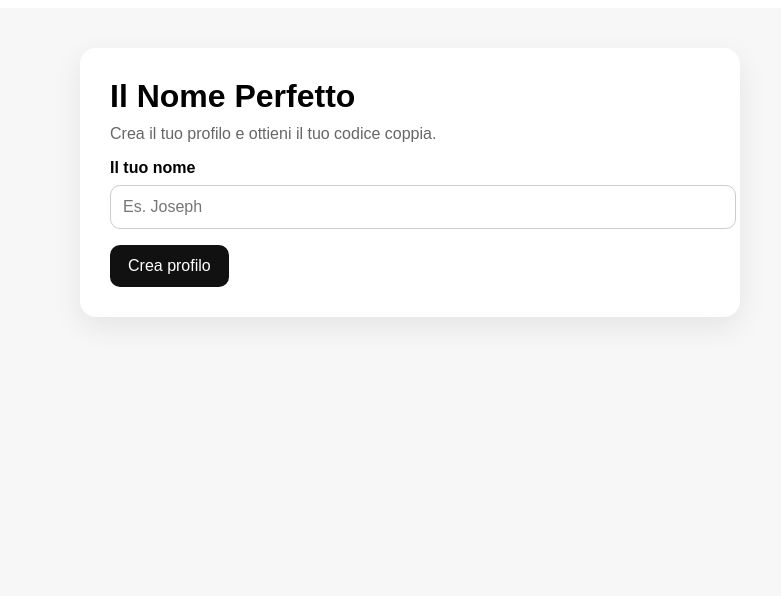
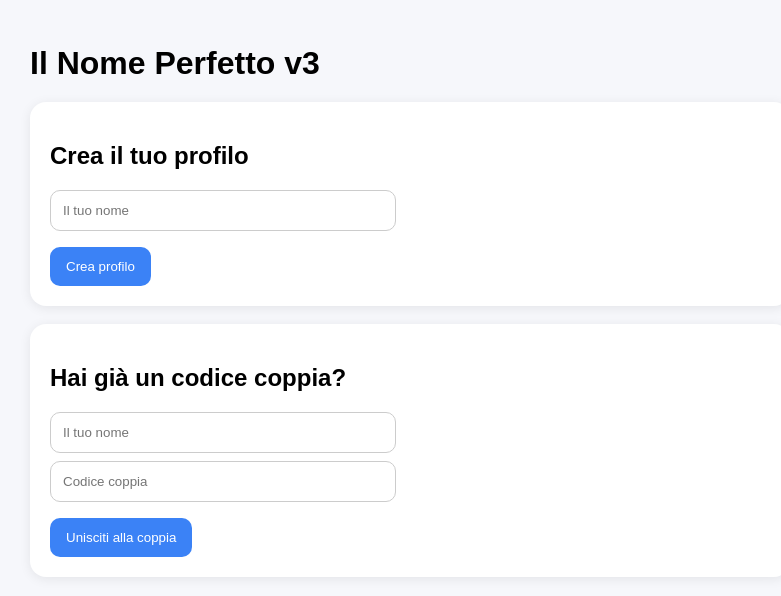
Before and after one commit to JpHmassari/baby-name-app, a React (Vite) app: page / in a window 1280 px wide. Shown: the top 596 px of the page, without its empty margins (230-1011 px from the left). Built offline with nearby package versions, Linux system fonts and the light colour scheme; no server answers.

Commit message:
Add files via upload

```diff
--- a/index.html
+++ b/index.html
@@ -3,7 +3,7 @@
   <head>
     <meta charset="UTF-8" />
     <meta name="viewport" content="width=device-width, initial-scale=1.0" />
-    <title>Il Nome Perfetto</title>
+    <title>Il Nome Perfetto v3</title>
   </head>
   <body>
     <div id="root"></div>
--- a/package.json
+++ b/package.json
@@ -1,7 +1,7 @@
 {
-  "name": "baby-names-app",
+  "name": "baby-names-app-v3",
   "private": true,
-  "version": "1.0.0",
+  "version": "3.0.0",
   "type": "module",
   "scripts": {
     "dev": "vite",
--- a/src/App.jsx
+++ b/src/App.jsx
@@ -1,177 +1,260 @@
-import React, { useState } from "react";
+import React, { useEffect, useMemo, useState } from "react";
 import { supabase } from "./lib/supabase";
+import { LOCAL_PROFILE_KEY, MOCK_NAMES, generateCoupleCode, normalizeProfile } from "./lib/helpers";
 
 export default function App() {
+  const [profile, setProfile] = useState(null);
+  const [partner, setPartner] = useState(null);
+  const [loading, setLoading] = useState(true);
   const [name, setName] = useState("");
+  const [joinName, setJoinName] = useState("");
+  const [joinCode, setJoinCode] = useState("");
   const [message, setMessage] = useState("");
-  const [profileCreated, setProfileCreated] = useState(false);
-  const [coupleCode, setCoupleCode] = useState("");
-  const [loading, setLoading] = useState(false);
+  const [view, setView] = useState("home");
+  const [index, setIndex] = useState(0);
+  const current = MOCK_NAMES[index];
 
-  function generateCoupleCode() {
-    return Math.random().toString(36).substring(2, 8).toUpperCase();
+  useEffect(() => {
+    restoreProfile();
+  }, []);
+
+  async function restoreProfile() {
+    const savedId = localStorage.getItem(LOCAL_PROFILE_KEY);
+    if (!savedId) {
+      setLoading(false);
+      return;
+    }
+
+    const { data, error } = await supabase.from("profiles").select("*").eq("id", savedId).single();
+    if (!error && data) {
+      const p = normalizeProfile(data);
+      setProfile(p);
+      await loadPartner(p);
+    }
+    setLoading(false);
+  }
+
+  async function loadPartner(p) {
+    const { data } = await supabase
+      .from("profiles")
+      .select("*")
+      .eq("couple_code", p.coupleCode)
+      .neq("id", p.id)
+      .limit(1);
+
+    if (data && data.length > 0) setPartner(normalizeProfile(data[0]));
   }
 
   async function createProfile() {
     setMessage("");
-
     if (!name.trim()) {
-      setMessage("⚠️ Inserisci il tuo nome");
+      setMessage("Inserisci il tuo nome");
       return;
     }
 
-    setLoading(true);
-
-    const newCoupleCode = generateCoupleCode();
-
-    const { data, error } = await supabase
-      .from("profiles")
-      .insert({
-        name: name.trim(),
-        couple_code: newCoupleCode,
-        partner_name: null,
-        liked_names: [],
-        loved_names: [],
-        disliked_names: []
-      })
-      .select();
-
-    setLoading(false);
+    const coupleCode = generateCoupleCode();
+    const { data, error } = await supabase.from("profiles").insert({
+      name: name.trim(),
+      couple_code: coupleCode,
+      liked_names: [],
+      loved_names: [],
+      disliked_names: []
+    }).select().single();
 
     if (error) {
-      console.error("SUPABASE ERROR:", error);
-      setMessage("❌ Errore Supabase: " + error.message);
+      console.error(error);
+      setMessage("Errore Supabase: " + error.message);
       return;
     }
 
-    setProfileCreated(true);
-    setCoupleCode(newCoupleCode);
-    setMessage("✅ Profilo creato correttamente!");
-    console.log("Profilo creato:", data);
+    localStorage.setItem(LOCAL_PROFILE_KEY, data.id);
+    const p = normalizeProfile(data);
+    setProfile(p);
+    setView("dashboard");
+    setMessage("Profilo creato correttamente! Codice coppia: " + p.coupleCode);
+  }
+
+  async function joinCouple() {
+    setMessage("");
+    if (!joinName.trim() || !joinCode.trim()) {
+      setMessage("Inserisci nome e codice coppia");
+      return;
+    }
+
+    const code = joinCode.trim().toUpperCase();
+    const { data: existing, error: lookupError } = await supabase
+      .from("profiles")
+      .select("*")
+      .eq("couple_code", code)
+      .limit(1);
+
+    if (lookupError || !existing || existing.length === 0) {
+      setMessage("Codice coppia non trovato");
+      return;
+    }
+
+    const partnerRow = existing[0];
+
+    const { data, error } = await supabase.from("profiles").insert({
+      name: joinName.trim(),
+      couple_code: code,
+      partner_name: partnerRow.name,
+      liked_names: [],
+      loved_names: [],
+      disliked_names: []
+    }).select().single();
+
+    if (error) {
+      console.error(error);
+      setMessage("Errore Supabase: " + error.message);
+      return;
+    }
+
+    await supabase.from("profiles").update({ partner_name: joinName.trim() }).eq("id", partnerRow.id);
+
+    localStorage.setItem(LOCAL_PROFILE_KEY, data.id);
+    const p = normalizeProfile(data);
+    setProfile(p);
+    setPartner(normalizeProfile(partnerRow));
+    setView("dashboard");
+    setMessage("Collegamento completato con successo!");
+  }
+
+  async function vote(voteType) {
+    if (!profile || !current) return;
+
+    const liked = new Set(profile.liked || []);
+    const loved = new Set(profile.loved || []);
+    const disliked = new Set(profile.disliked || []);
+
+    if (voteType === "liked") {
+      liked.add(current.name);
+      disliked.delete(current.name);
+    }
+    if (voteType === "loved") {
+      liked.add(current.name);
+      loved.add(current.name);
+      disliked.delete(current.name);
+    }
+    if (voteType === "disliked") {
+      disliked.add(current.name);
+      liked.delete(current.name);
+      loved.delete(current.name);
+    }
+
+    const patch = {
+      liked_names: Array.from(liked),
+      loved_names: Array.from(loved),
+      disliked_names: Array.from(disliked)
+    };
+
+    const { error } = await supabase.from("profiles").update(patch).eq("id", profile.id);
+    if (error) {
+      console.error(error);
+      setMessage("Errore salvataggio voto: " + error.message);
+      return;
+    }
+
+    const updated = {
+      ...profile,
+      liked: patch.liked_names,
+      loved: patch.loved_names,
+      disliked: patch.disliked_names
+    };
+    setProfile(updated);
+    setMessage("Preferenza salvata: " + current.name);
+
+    if (index < MOCK_NAMES.length - 1) setIndex(index + 1);
+    else setView("results");
+  }
+
+  async function refreshMatches() {
+    if (!profile) return;
+    await loadPartner(profile);
+    setView("results");
+  }
+
+  const matches = useMemo(() => {
+    if (!profile || !partner) return [];
+    const mine = new Set([...(profile.liked || []), ...(profile.loved || [])]);
+    const theirs = new Set([...(partner.liked || []), ...(partner.loved || [])]);
+    return Array.from(mine).filter((name) => theirs.has(name));
+  }, [profile, partner]);
+
+  if (loading) return <div className="container"><h2>Caricamento...</h2></div>;
+
+  if (!profile) {
+    return (
+      <div className="container">
+        <h1>Il Nome Perfetto v3</h1>
+        <div className="card">
+          <h2>Crea il tuo profilo</h2>
+          <input value={name} onChange={(e) => setName(e.target.value)} placeholder="Il tuo nome" />
+          <button onClick={createProfile}>Crea profilo</button>
+        </div>
+
+        <div className="card">
+          <h2>Hai già un codice coppia?</h2>
+          <input value={joinName} onChange={(e) => setJoinName(e.target.value)} placeholder="Il tuo nome" />
+          <input value={joinCode} onChange={(e) => setJoinCode(e.target.value.toUpperCase())} placeholder="Codice coppia" maxLength={6} />
+          <button onClick={joinCouple}>Unisciti alla coppia</button>
+        </div>
+
+        {message && <p className="message">{message}</p>}
+      </div>
+    );
+  }
+
+  if (view === "dashboard") {
+    return (
+      <div className="container">
+        <h1>Il Nome Perfetto v3</h1>
+        <div className="card">
+          <p><strong>Profilo:</strong> {profile.name}</p>
+          <p><strong>Codice coppia:</strong> {profile.coupleCode}</p>
+          <p><strong>Partner:</strong> {partner ? partner.name : "non ancora collegato"}</p>
+          <p><strong>Like:</strong> {profile.liked.length} · <strong>Adoro:</strong> {profile.loved.length} · <strong>No:</strong> {profile.disliked.length}</p>
+          <button onClick={() => navigator.clipboard.writeText(profile.coupleCode)}>Copia codice coppia</button>
+          <button onClick={() => { setView("swipe"); setIndex(0); }}>Inizia a scegliere i nomi</button>
+          <button onClick={refreshMatches}>Aggiorna risultati di coppia</button>
+        </div>
+        {message && <p className="message">{message}</p>}
+      </div>
+    );
+  }
+
+  if (view === "swipe") {
+    return (
+      <div className="container">
+        <h1>Il Nome Perfetto v3</h1>
+        <div className="card big">
+          <p>{index + 1} / {MOCK_NAMES.length}</p>
+          <h2>{current.name}</h2>
+          <p><strong>Origine:</strong> {current.origin}</p>
+          <p>{current.meaning}</p>
+          <div className="row">
+            <button className="danger" onClick={() => vote("disliked")}>No</button>
+            <button className="gold" onClick={() => vote("loved")}>Adoro</button>
+            <button className="success" onClick={() => vote("liked")}>Mi piace</button>
+          </div>
+          <button onClick={() => setView("dashboard")}>Torna alla dashboard</button>
+        </div>
+        {message && <p className="message">{message}</p>}
+      </div>
+    );
   }
 
   return (
-    <div
-      style={{
-        minHeight: "100vh",
-        background: "#f7f7f7",
-        padding: "40px 20px",
-        fontFamily: "Arial, sans-serif"
-      }}
-    >
-      <div
-        style={{
-          maxWidth: "600px",
-          margin: "0 auto",
-          background: "white",
-          borderRadius: "16px",
-          padding: "30px",
-          boxShadow: "0 10px 30px rgba(0,0,0,0.08)"
-        }}
-      >
-        <h1 style={{ marginTop: 0, marginBottom: "10px" }}>Il Nome Perfetto</h1>
-        <p style={{ color: "#666", marginTop: 0 }}>
-          Crea il tuo profilo e ottieni il tuo codice coppia.
-        </p>
-
-        {!profileCreated && (
-          <>
-            <label
-              style={{
-                display: "block",
-                marginBottom: "8px",
-                fontWeight: "bold"
-              }}
-            >
-              Il tuo nome
-            </label>
-
-            <input
-              type="text"
-              placeholder="Es. Joseph"
-              value={name}
-              onChange={(e) => setName(e.target.value)}
-              style={{
-                width: "100%",
-                padding: "12px",
-                fontSize: "16px",
-                borderRadius: "10px",
-                border: "1px solid #ccc",
-                marginBottom: "16px"
-              }}
-            />
-
-            <button
-              onClick={createProfile}
-              disabled={loading}
-              style={{
-                padding: "12px 18px",
-                fontSize: "16px",
-                borderRadius: "10px",
-                border: "none",
-                background: loading ? "#999" : "#111",
-                color: "white",
-                cursor: loading ? "not-allowed" : "pointer"
-              }}
-            >
-              {loading ? "Creazione..." : "Crea profilo"}
-            </button>
-          </>
-        )}
-
-        {message && (
-          <div
-            style={{
-              marginTop: "20px",
-              padding: "14px",
-              borderRadius: "10px",
-              background: "#f3f3f3",
-              color: "#222"
-            }}
-          >
-            {message}
-          </div>
-        )}
-
-        {profileCreated && (
-          <div
-            style={{
-              marginTop: "24px",
-              padding: "20px",
-              borderRadius: "12px",
-              background: "#eef6ff",
-              border: "1px solid #cfe3ff"
-            }}
-          >
-            <h3 style={{ marginTop: 0 }}>🎉 Profilo creato</h3>
-            <p>Il tuo codice coppia è:</p>
-
-            <div
-              style={{
-                fontSize: "28px",
-                fontWeight: "bold",
-                letterSpacing: "4px",
-                margin: "10px 0 20px 0"
-              }}
-            >
-              {coupleCode}
-            </div>
-
-            <button
-              onClick={() => navigator.clipboard.writeText(coupleCode)}
-              style={{
-                padding: "10px 14px",
-                borderRadius: "10px",
-                border: "1px solid #999",
-                background: "white",
-                cursor: "pointer"
-              }}
-            >
-              Copia codice
-            </button>
-          </div>
-        )}
+    <div className="container">
+      <h1>Risultati di coppia</h1>
+      <div className="card">
+        <p><strong>Tu:</strong> {profile.name}</p>
+        <p><strong>Partner:</strong> {partner ? partner.name : "non collegato"}</p>
+        <p><strong>I tuoi preferiti:</strong> {[...(profile.liked || []), ...(profile.loved || [])].join(", ") || "nessuno"}</p>
+        <p><strong>Match di coppia:</strong> {matches.length ? matches.join(", ") : "ancora nessun match"}</p>
+        <button onClick={() => setView("dashboard")}>Torna alla dashboard</button>
       </div>
+      {message && <p className="message">{message}</p>}
     </div>
   );
 }
--- /dev/null
+++ b/src/lib/helpers.js
@@ -0,0 +1,31 @@
+export const LOCAL_PROFILE_KEY = "baby_names_profile_id";
+
+export function generateCoupleCode() {
+  const chars = "ABCDEFGHJKLMNPQRSTUVWXYZ23456789";
+  return Array.from({ length: 6 }, () => chars[Math.floor(Math.random() * chars.length)]).join("");
+}
+
+export function normalizeProfile(row) {
+  return {
+    id: row.id,
+    name: row.name,
+    coupleCode: row.couple_code,
+    partnerName: row.partner_name,
+    liked: row.liked_names || [],
+    loved: row.loved_names || [],
+    disliked: row.disliked_names || []
+  };
+}
+
+export const MOCK_NAMES = [
+  { name: "Sofia", origin: "greco", meaning: "Sapienza e intelligenza." },
+  { name: "Emma", origin: "germanico", meaning: "Universale, completa." },
+  { name: "Giulia", origin: "latino", meaning: "Giovane e luminosa." },
+  { name: "Bianca", origin: "italiano", meaning: "Chiara, pura, elegante." },
+  { name: "Adele", origin: "germanico", meaning: "Nobile e gentile." },
+  { name: "Nora", origin: "arabo", meaning: "Luce, splendore." },
+  { name: "Mia", origin: "scandinavo", meaning: "Piccola e amata." },
+  { name: "Anna", origin: "ebraico", meaning: "Grazia e benevolenza." },
+  { name: "Lea", origin: "ebraico", meaning: "Delicata e armoniosa." },
+  { name: "Vera", origin: "latino", meaning: "Vera, sincera, autentica." }
+];
--- a/src/main.jsx
+++ b/src/main.jsx
@@ -1,6 +1,7 @@
 import React from "react";
 import ReactDOM from "react-dom/client";
-import App from "./App";
+import App from "./App.jsx";
+import "./styles.css";
 
 ReactDOM.createRoot(document.getElementById("root")).render(
   <React.StrictMode>
--- /dev/null
+++ b/src/styles.css
@@ -0,0 +1,12 @@
+body { font-family: Arial, sans-serif; background:#f6f7fb; margin:0; }
+.container { max-width: 760px; margin: 0 auto; padding: 24px; }
+h1 { margin-bottom: 20px; }
+.card { background: #fff; padding: 20px; border-radius: 16px; box-shadow: 0 2px 12px rgba(0,0,0,0.08); margin-bottom: 18px; }
+.card.big { text-align:center; }
+input { width: 100%; max-width: 320px; padding: 12px; margin: 8px 0; border: 1px solid #ccc; border-radius: 10px; display:block; }
+button { padding: 12px 16px; margin: 8px 8px 0 0; border-radius: 10px; border: none; background:#3b82f6; color:#fff; cursor:pointer; }
+button.success { background:#22c55e; }
+button.danger { background:#ef4444; }
+button.gold { background:#eab308; color:#000; }
+.row { display:flex; justify-content:center; gap:10px; flex-wrap:wrap; }
+.message { background:#eef6ff; border:1px solid #cfe0ff; padding:12px; border-radius:10px; }
```
Also changed, not shown: vite.config.js (line endings or trailing spaces).
